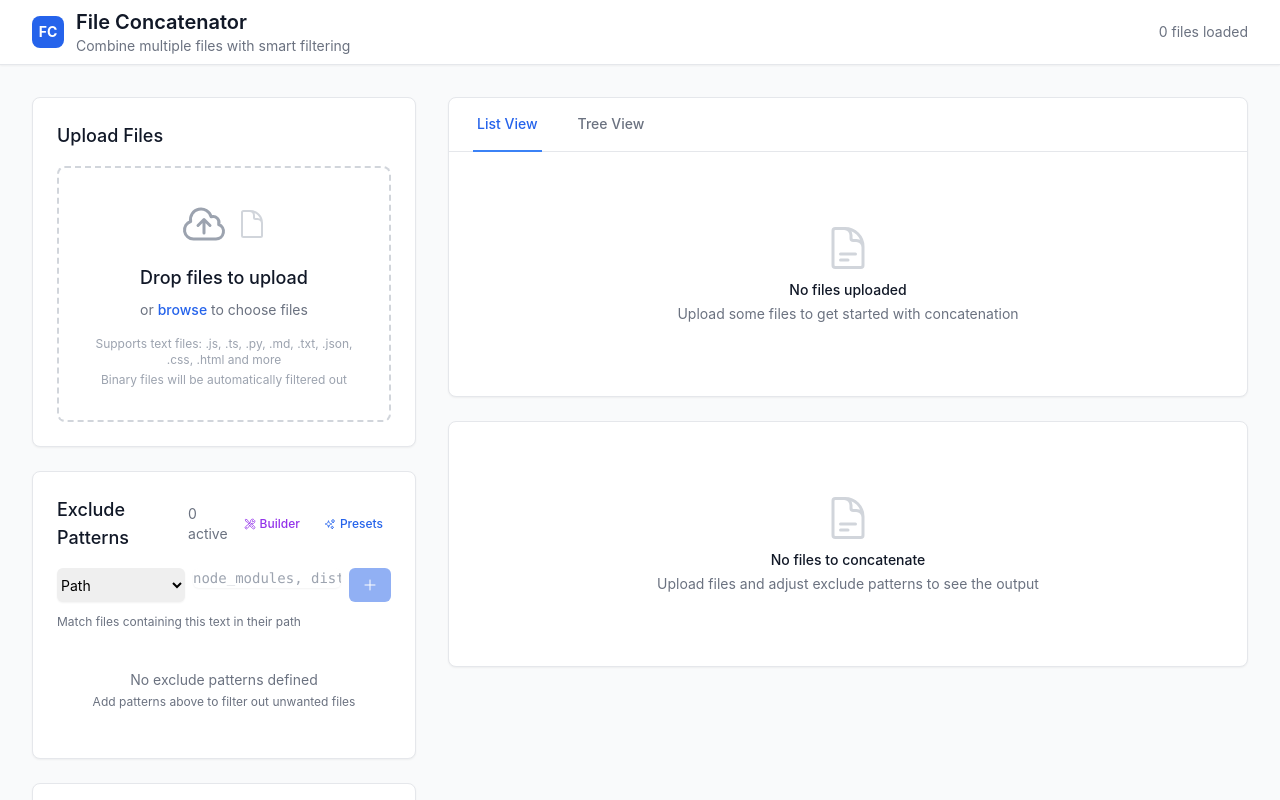
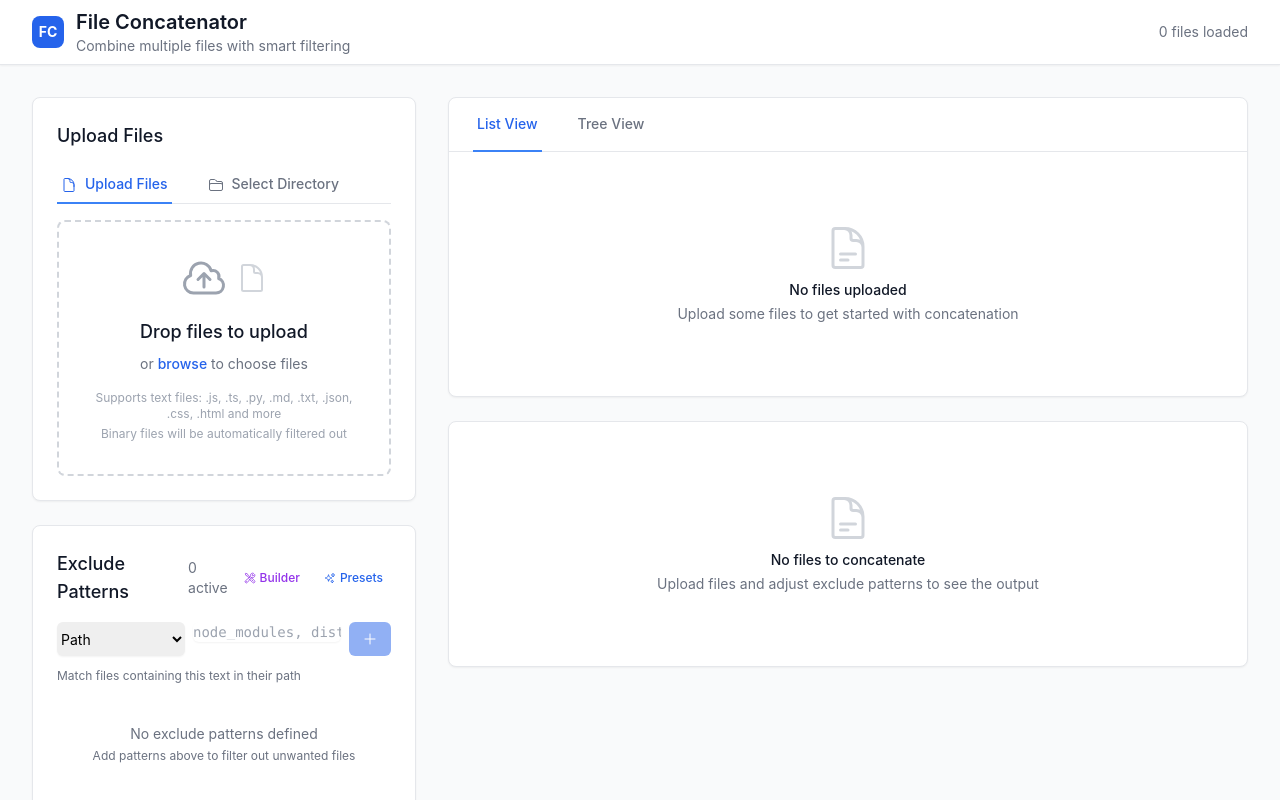
Before and after one commit to estusana/repo-concat, a React (Vite) app: page / in a window 1280 px wide. Shown: the top 800 px of the page. Built offline with nearby package versions, Linux system fonts and the light colour scheme.

Commit message:
feat: Add tabbed interface for file and directory upload

```diff
--- a/src/components/FileUpload.tsx
+++ b/src/components/FileUpload.tsx
@@ -1,13 +1,15 @@
 import React, { useCallback, useState } from 'react';
-import { CloudArrowUpIcon, DocumentIcon } from '@heroicons/react/24/outline';
+import { CloudArrowUpIcon, DocumentIcon, FolderIcon } from '@heroicons/react/24/outline';
 import { useAppStore } from '../stores/useAppStore';
 import { processFiles } from '../utils/fileUtils';
+import { DirectoryPicker } from './DirectoryPicker';
 
 interface FileUploadProps {
     className?: string;
 }
 
 export const FileUpload: React.FC<FileUploadProps> = ({ className = '' }) => {
+    const [activeTab, setActiveTab] = useState<'files' | 'directory'>('files');
     const [isDragOver, setIsDragOver] = useState(false);
     const [isDragActive, setIsDragActive] = useState(false);
 
@@ -97,6 +99,35 @@ export const FileUpload: React.FC<FileUploadProps> = ({ className = '' }) => {
     ].join(' ');
 
     return (
+        <div className={className}>
+            {/* Tab navigation */}
+            <div className="border-b border-gray-200 mb-4">
+                <nav className="-mb-px flex space-x-8" aria-label="Tabs">
+                    <button
+                        onClick={() => setActiveTab('files')}
+                        className={`py-2 px-1 border-b-2 font-medium text-sm ${activeTab === 'files'
+                                ? 'border-blue-500 text-blue-600'
+                                : 'border-transparent text-gray-500 hover:text-gray-700 hover:border-gray-300'
+                            }`}
+                    >
+                        <DocumentIcon className="h-4 w-4 inline mr-2" />
+                        Upload Files
+                    </button>
+                    <button
+                        onClick={() => setActiveTab('directory')}
+                        className={`py-2 px-1 border-b-2 font-medium text-sm ${activeTab === 'directory'
+                                ? 'border-blue-500 text-blue-600'
+                                : 'border-transparent text-gray-500 hover:text-gray-700 hover:border-gray-300'
+                            }`}
+                    >
+                        <FolderIcon className="h-4 w-4 inline mr-2" />
+                        Select Directory
+                    </button>
+                </nav>
+            </div>
+
+            {/* Tab content */}
+            {activeTab === 'files' ? (
                 <div
                     className={dropZoneClasses}
                     onDragEnter={handleDragEnter}
@@ -148,5 +179,9 @@ export const FileUpload: React.FC<FileUploadProps> = ({ className = '' }) => {
                         <div className="absolute inset-0 bg-blue-50 bg-opacity-50 rounded-lg pointer-events-none" />
                     )}
                 </div>
+            ) : (
+                <DirectoryPicker />
+            )}
+        </div>
     );
 };
```
Lines whose indentation alone changed are shown as unchanged.
